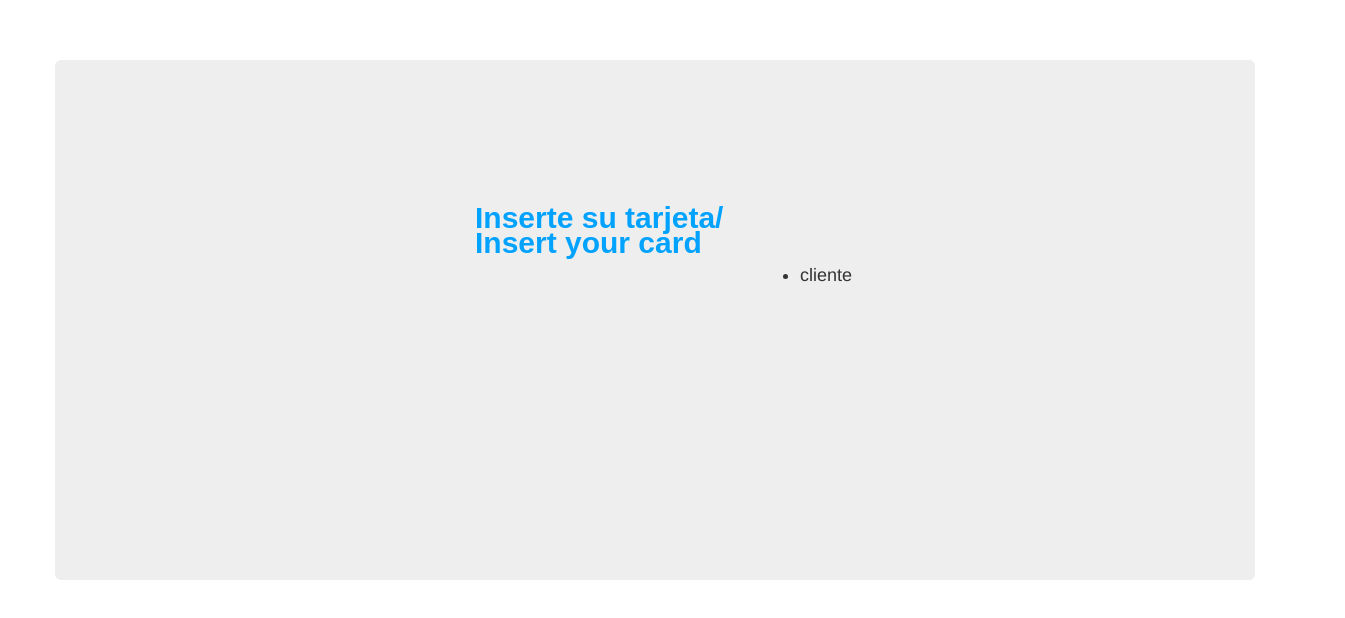
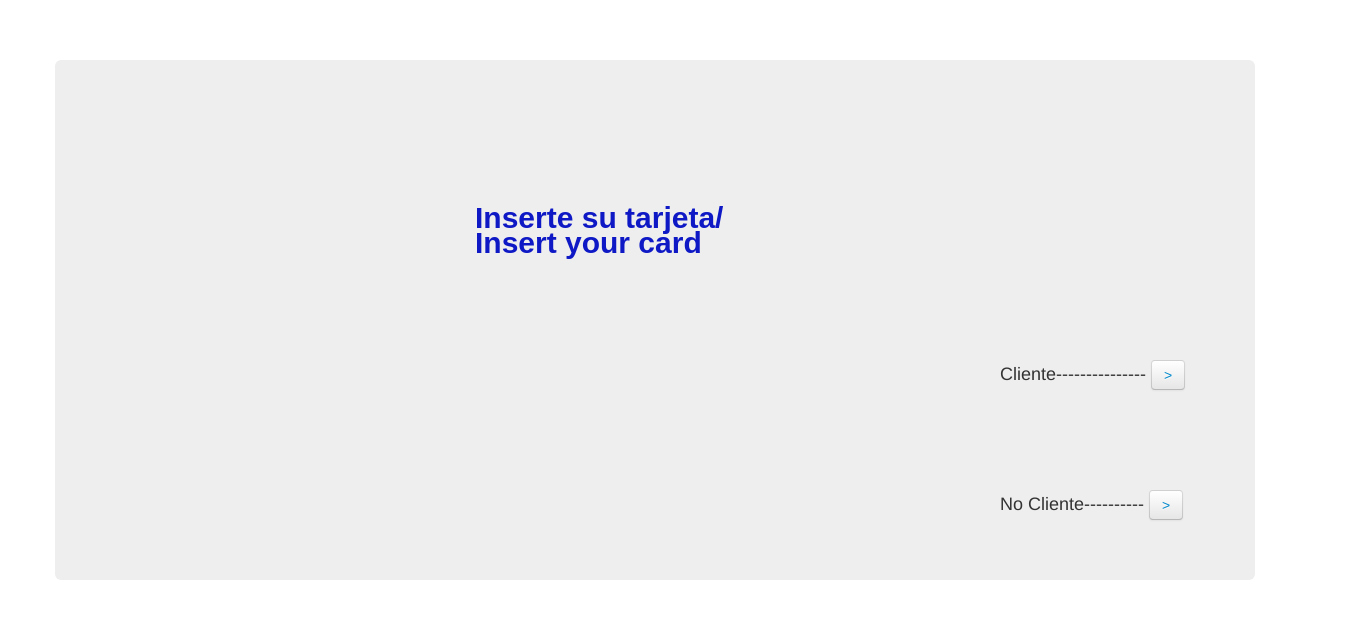
Before and after one commit to racs182/Simulador_cajero, a plain HTML site: page index.html in a window 1280 px wide. Shown: the whole page, 1345 px wide, since content can reach past the window. Drawn offline with Linux system fonts and the light colour scheme.

Commit message:
Actualizacion de diagramacion y botones

```diff
--- a/index.html
+++ b/index.html
@@ -2,7 +2,7 @@
 <html lang="en-US">
 <head>
 	<meta charset="UTF-8">
-	<title>titulo</title>
+	<title>Simulador de Cajero</title>
 	<link rel="stylesheet" href="librerias/bootstrap/css/bootstrap.css">
 	<link rel="stylesheet" href="librerias/bootstrap/css/bootstrap-responsive.css">
 	<link rel="stylesheet" href="recursos/css/style.css"></head>
@@ -12,17 +12,33 @@
 			<div class="row">
 				<div class="hero-unit box_ppal">
 					<div class="offset3">
-						<div class="span4">
+						<div class="span6">
 							<div class="title_ppal">
 								<h3>Inserte su tarjeta/</h3>
 								<h3>Insert your card</h3>
 							</div>
 						</div>
 					</div>
-					<div class="offset6">
-						<div class="span4">
+					<div class="offset8">
+						<div class="span4 box_select_cli">
 							<ul>
-								<li>cliente</li>
+								<li>
+									Cliente---------------
+									<div class="btn">
+										<a href="#">></a>
+									</div>
+								</li>
+							</ul>
+						</div>
+						<div class="row"></div>
+						<div class="span4 box_select_cli">
+							<ul>
+								<li>
+									No Cliente----------
+									<div class="btn">
+										<a href="#">></a>
+									</div>
+								</li>
 							</ul>
 						</div>
 					</div>
--- a/recursos/css/style.css
+++ b/recursos/css/style.css
@@ -9,5 +9,17 @@
 	line-height: 15px;
 	font-size: 30px;
 	font-family: Arial, Helvetica, sans-serif;
-  color:#00A2FF;
+  color:#0E19C5;
 }
+
+.span4,.box_select_cli li{
+	margin-top: 50px;
+	text-decoration: none;
+	line-height: 0px;
+	float: left;
+
+}
+.box_select_cli li{
+	display: block;
+	padding: 0;
+}
```
